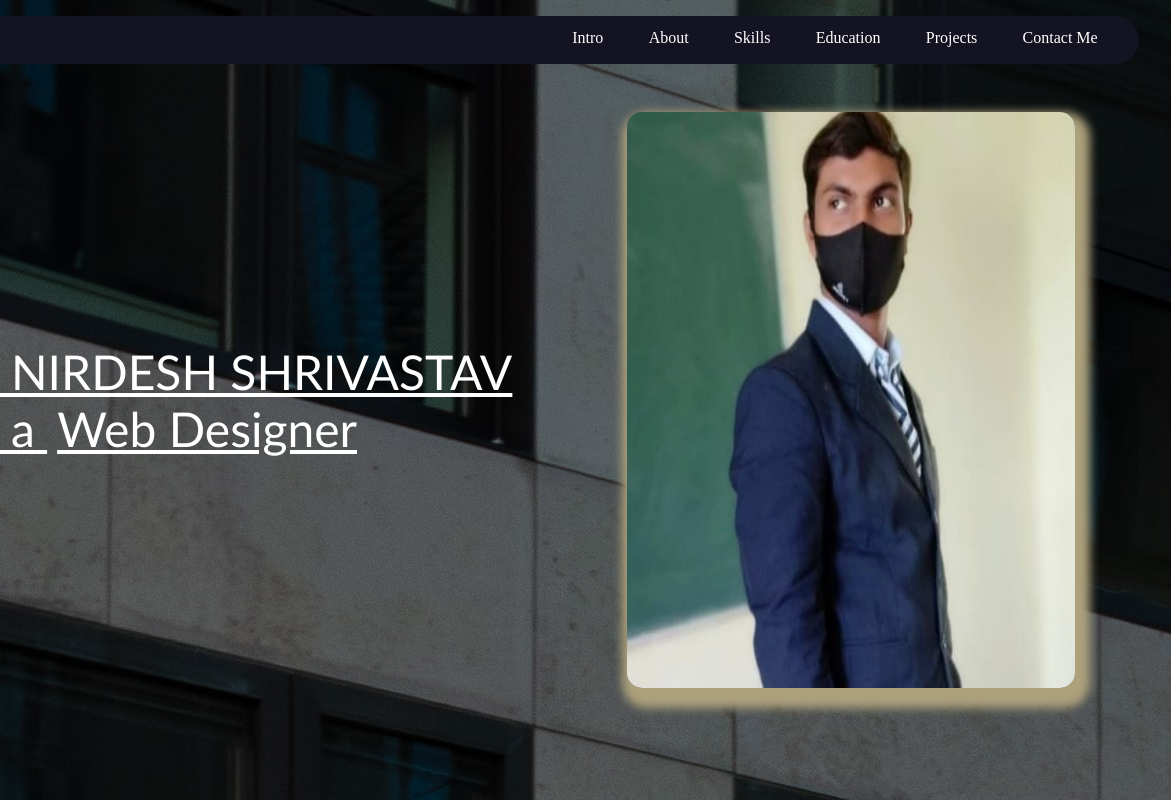
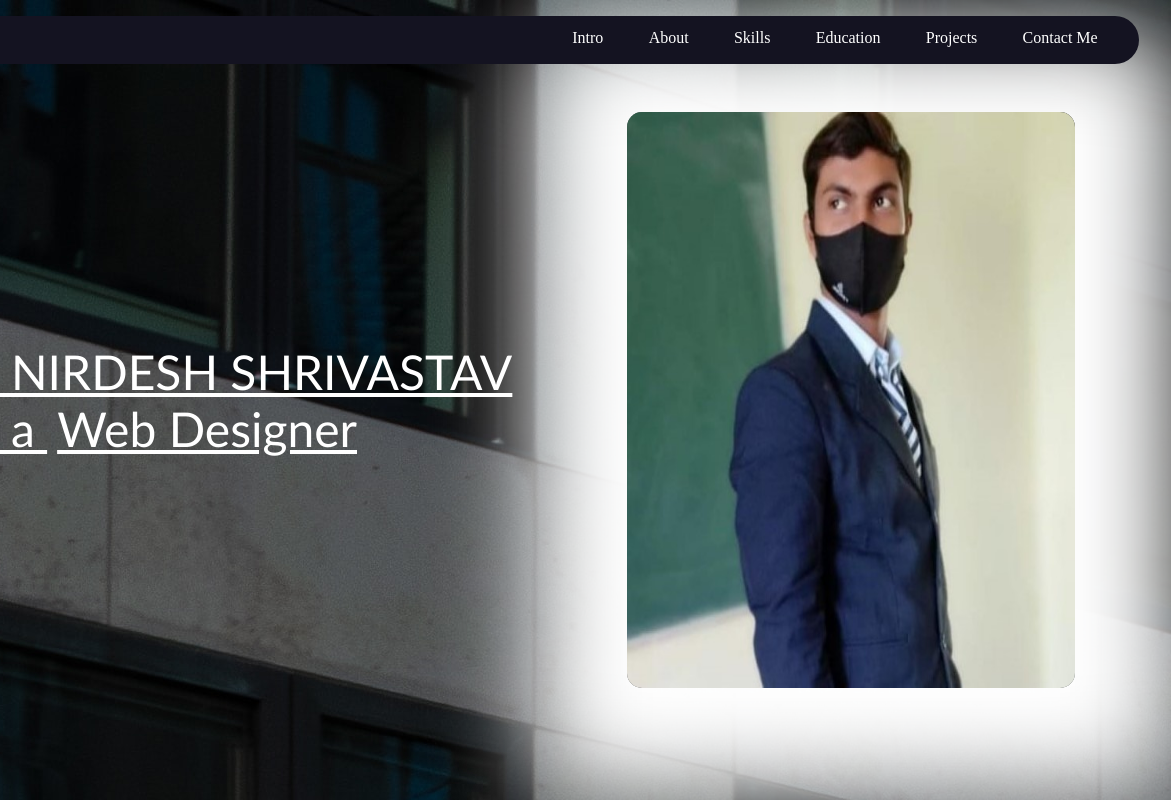
Before and after one commit to NirdeshSrivastav/My_PortFolio_Website, a plain HTML site: page index.html in a window 1280 px wide. In both pictures the pointer is over the picture 960 px from the left and 400 px from the top of the page. Shown: the top 800 px of the page, 109-1280 px from the left. Drawn offline with Linux system fonts and the light colour scheme.

Commit message:
Update style.css

```diff
--- a/style.css
+++ b/style.css
@@ -123,7 +123,7 @@ nav{
 }
 
 #hero2 img:hover{
-    box-shadow: 5px 10px 10px 10px rgb(173, 161, 124);
+    box-shadow: 5px 10px 100px 100px white;
 }
 
 #SPN{
```
